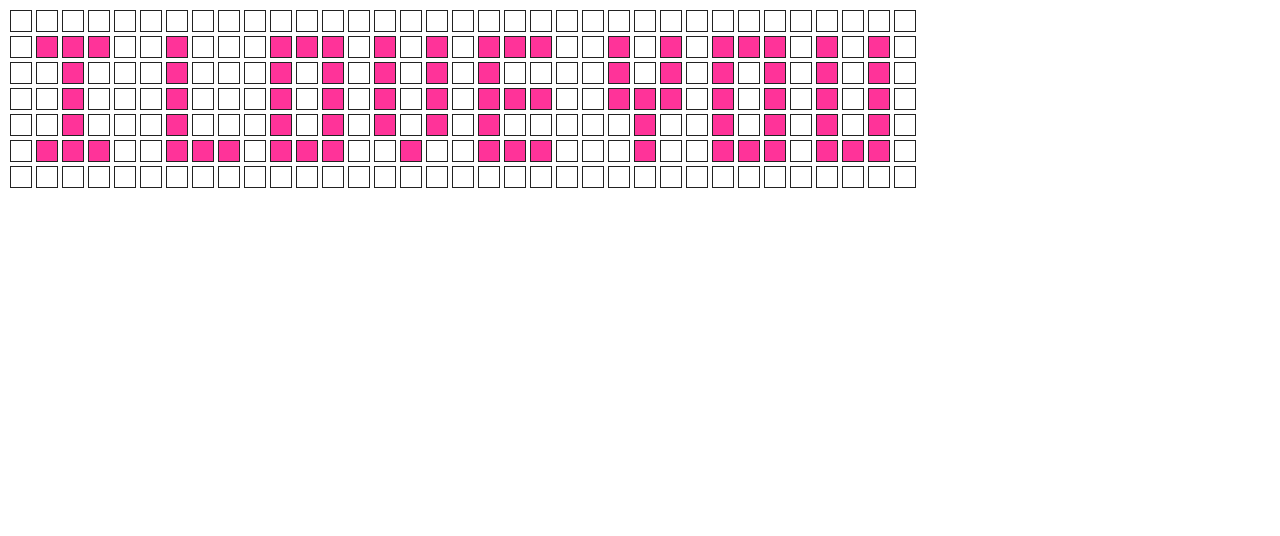
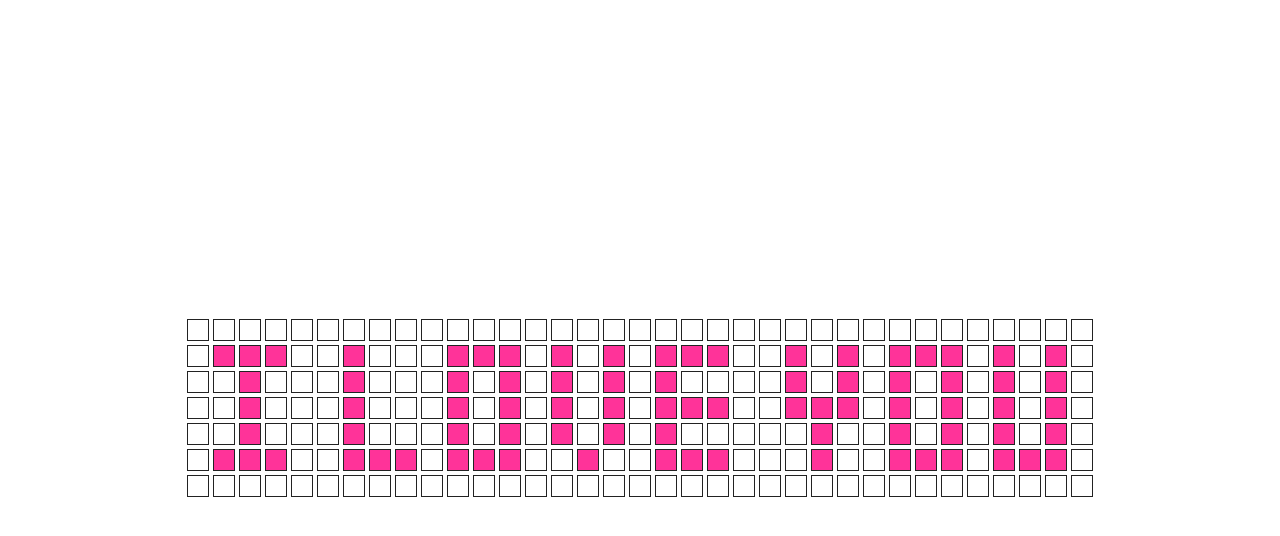
Before and after one commit to hao063/iloveyou, a plain HTML site: page index.html in a window 1280 px wide. Drawn offline with Linux system fonts and the light colour scheme.

Commit message:
Hao dang cap

```diff
--- a/index.html
+++ b/index.html
@@ -1,11 +1,28 @@
 <!DOCTYPE html>
 <html>
 <head>
-    <title>I LOVE YOU</title>
+    <title>Hào Yêu Bạn :3</title>
+
+
+    <style>
+            body {
+                display: flex;
+                justify-content: center;
+                align-items: center;
+                height: 100vh;
+            }
+
+    </style>
+
+    <div class="main-class"> </div>
+
+
     <script>
        onload = function () {
             var d = document;
-            // フェードイン
+            var parentDiv = d.querySelector(".main-class");
+
+
             function feedin (feed, speed) {
                 var filter = 0;
                 feed.style.opacity = 0;
@@ -19,7 +36,6 @@
                     }
                 },speed);
             }
-            // I LOVE YOU
             var str = [
                 [36,37,38,72,107,142,176,177,178],
                 [41,76,111,146,181,182,183],
@@ -30,10 +46,10 @@
                 [202,167,132,97,62,63,64,99,134,169,204],
                 [203,66,101,136,171,206,207,208,173,138,103,68]
             ];
-            // ブロック表示
             for (i=0;i<245;i++) {
                 var box = d.createElement('div');
-                with (d.body.appendChild(box).style) {
+                box.className = "child-class";
+                with (parentDiv.appendChild(box).style) {
                     if (i % 35 == 0) { clear = 'both'; }
                     border = 'solid #222 1px';
                     width = '20px';
@@ -42,8 +58,7 @@
                     float = 'left';
                 }
             }
-            // メッセージ表示
-            var mess = d.getElementsByTagName('div');
+            var mess = d.getElementsByClassName('child-class');
             var i = 0, j = 0;
             setInterval(function () {
                 feedin(mess[str[i][j]], 25);
```
